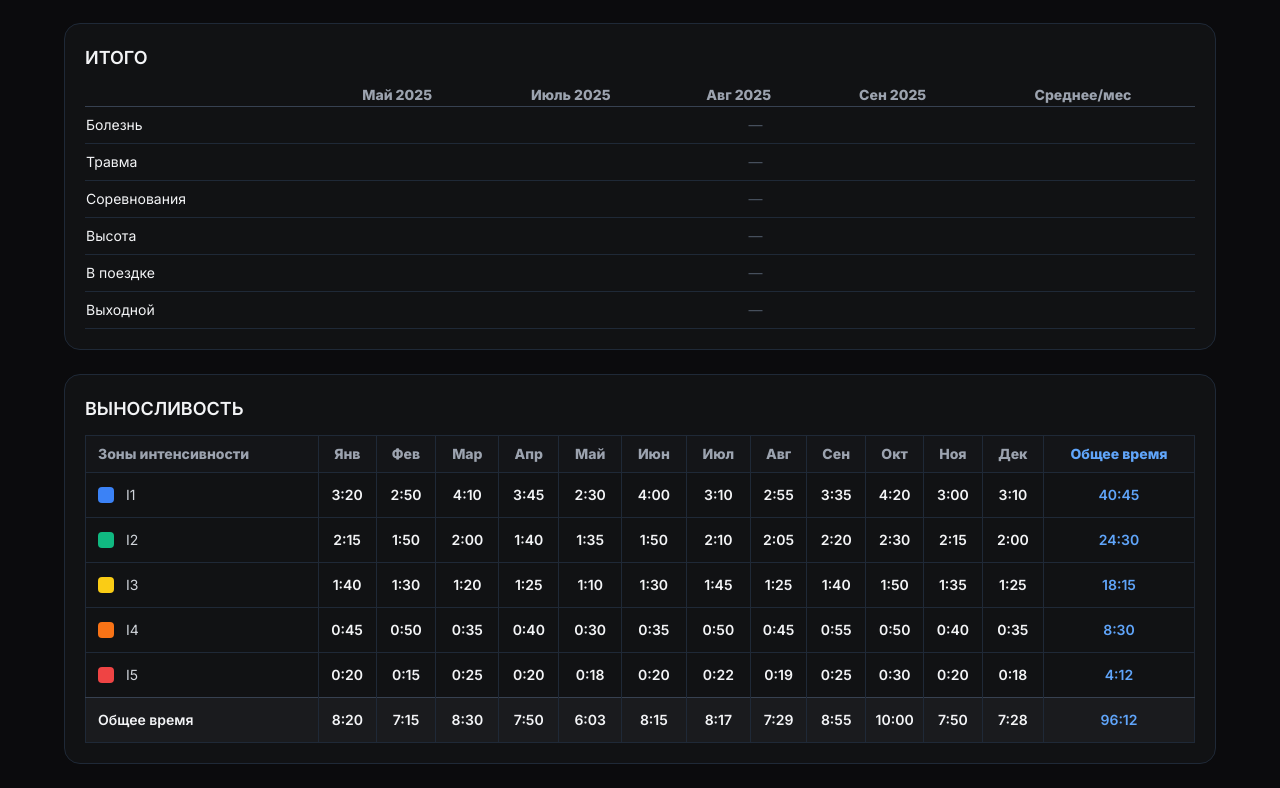
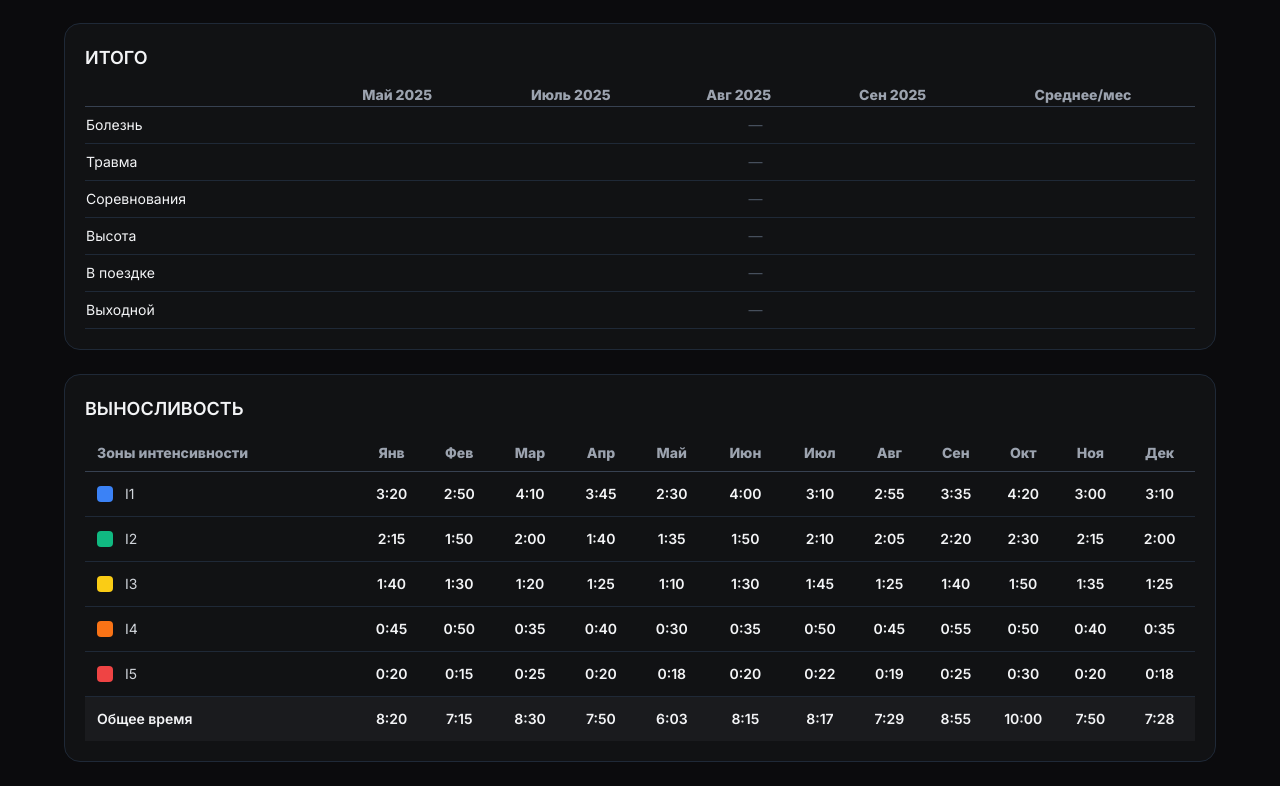
Before and after one commit to mbaliabin/dagbook-test, a React (Vite) app in the folder fasx-frontend/: page /statistics in a window 1280 px wide. Shown: the part 550-1338 px from the top of the page. Built offline with nearby package versions, Linux system fonts and the light colour scheme.

Commit message:
Доработка StatisticsPage.tsx 9

```diff
--- a/fasx-frontend/src/pages/StatisticsPage.tsx
+++ b/fasx-frontend/src/pages/StatisticsPage.tsx
@@ -21,6 +21,7 @@ export default function StatisticsPage() {
   const [interval, setInterval] = useState("Месяц");
   const [mode, setMode] = useState("Время");
 
+  // Данные по зонам
   const enduranceData = [
     { zone: "I1", color: "#3b82f6", data: ["3:20", "2:50", "4:10", "3:45", "2:30", "4:00", "3:10", "2:55", "3:35", "4:20", "3:00", "3:10"] },
     { zone: "I2", color: "#10b981", data: ["2:15", "1:50", "2:00", "1:40", "1:35", "1:50", "2:10", "2:05", "2:20", "2:30", "2:15", "2:00"] },
@@ -31,17 +32,20 @@ export default function StatisticsPage() {
 
   const months = ["Янв", "Фев", "Мар", "Апр", "Май", "Июн", "Июл", "Авг", "Сен", "Окт", "Ноя", "Дек"];
 
+  // Функция для перевода времени в минуты
   const toMinutes = (time: string) => {
     const [h, m] = time.split(":").map(Number);
     return h * 60 + m;
   };
 
+  // Функция для перевода минут обратно в строку "ч:мм"
   const toTimeString = (minutes: number) => {
     const h = Math.floor(minutes / 60);
     const m = minutes % 60;
     return `${h}:${m.toString().padStart(2, "0")}`;
   };
 
+  // Подсчет суммы по каждой колонке (месяцу)
   const totalByMonth = months.map((_, monthIndex) => {
     const totalMinutes = enduranceData.reduce(
       (sum, zone) => sum + toMinutes(zone.data[monthIndex]),
@@ -50,19 +54,9 @@ export default function StatisticsPage() {
     return toTimeString(totalMinutes);
   });
 
-  // Новый расчёт: общее время по каждой зоне (все месяцы)
-  const totalByZone = enduranceData.map((zone) => {
-    const totalMinutes = zone.data.reduce(
-      (sum, time) => sum + toMinutes(time),
-      0
-    );
-    return toTimeString(totalMinutes);
-  });
-
   return (
     <div className="min-h-screen bg-[#0B0B0D] text-gray-100 p-6">
       <div className="max-w-6xl mx-auto space-y-6">
-
         {/* ФИЛЬТРЫ */}
         <div className="grid grid-cols-1 md:grid-cols-2 gap-4">
           <div className="bg-[#111214] p-4 rounded-2xl border border-gray-800">
@@ -170,82 +164,45 @@ export default function StatisticsPage() {
         <div className="bg-[#111214] p-5 rounded-2xl border border-gray-800">
           <h2 className="text-lg font-semibold mb-3">ВЫНОСЛИВОСТЬ</h2>
           <div className="overflow-x-auto">
-            <table className="w-full text-sm text-gray-300 border-collapse border border-gray-800">
-              <thead className="text-gray-400 bg-[#141518]">
+            <table className="w-full text-sm text-gray-300 border-collapse">
+              <thead className="text-gray-400 border-b border-gray-700">
                 <tr>
-                  <th className="text-left py-2 px-3 border-r border-gray-800">
-                    Зоны интенсивности
-                  </th>
+                  <th className="text-left py-2 px-3">Зоны интенсивности</th>
                   {months.map((month) => (
-                    <th
-                      key={month}
-                      className="py-2 px-2 text-center border-r border-gray-800"
-                    >
+                    <th key={month} className="py-2 px-2 text-center">
                       {month}
                     </th>
                   ))}
-                  <th className="py-2 px-2 text-center border-l border-gray-800 text-blue-400">
-                    Общее время
-                  </th>
                 </tr>
               </thead>
               <tbody>
-                {enduranceData.map(({ zone, color, data }, idx) => (
-                  <tr
-                    key={zone}
-                    className="border-t border-gray-800 hover:bg-[#1b1c1f] transition"
-                  >
-                    <td className="py-3 px-3 flex items-center gap-3 border-r border-gray-800">
-                      <div
-                        className="w-4 h-4 rounded"
-                        style={{ backgroundColor: color }}
-                      ></div>
+                {enduranceData.map(({ zone, color, data }) => (
+                  <tr key={zone} className="border-b border-gray-800 hover:bg-[#1b1c1f] transition">
+                    <td className="py-3 px-3 flex items-center gap-3">
+                      <div className="w-4 h-4 rounded" style={{ backgroundColor: color }}></div>
                       <span className="font-medium">{zone}</span>
                     </td>
                     {data.map((time, i) => (
-                      <td
-                        key={i}
-                        className="py-3 text-center text-gray-100 font-semibold border-r border-gray-800"
-                      >
+                      <td key={i} className="py-3 text-center text-gray-100 font-semibold">
                         {time}
                       </td>
                     ))}
-                    <td className="py-3 text-center font-semibold text-blue-400 border-l border-gray-800">
-                      {totalByZone[idx]}
-                    </td>
                   </tr>
                 ))}
 
                 {/* ОБЩЕЕ ВРЕМЯ */}
                 <tr className="bg-[#1a1b1e] border-t border-gray-700 font-semibold text-gray-100">
-                  <td className="py-3 px-3 text-left border-r border-gray-800">
-                    Общее время
-                  </td>
+                  <td className="py-3 px-3 text-left">Общее время</td>
                   {totalByMonth.map((time, i) => (
-                    <td
-                      key={i}
-                      className="py-3 text-center border-r border-gray-800"
-                    >
+                    <td key={i} className="py-3 text-center">
                       {time}
                     </td>
                   ))}
-                  <td className="py-3 text-center text-blue-400 border-l border-gray-800">
-                    {/* Сумма всех totalByMonth */}
-                    {(() => {
-                      const totalMinutes = totalByMonth.reduce(
-                        (sum, t) => sum + toMinutes(t),
-                        0
-                      );
-                      return toTimeString(totalMinutes);
-                    })()}
-                  </td>
-
-               </tr>
+                </tr>
               </tbody>
             </table>
           </div>
         </div>
-
       </div>
     </div>
   );
```
